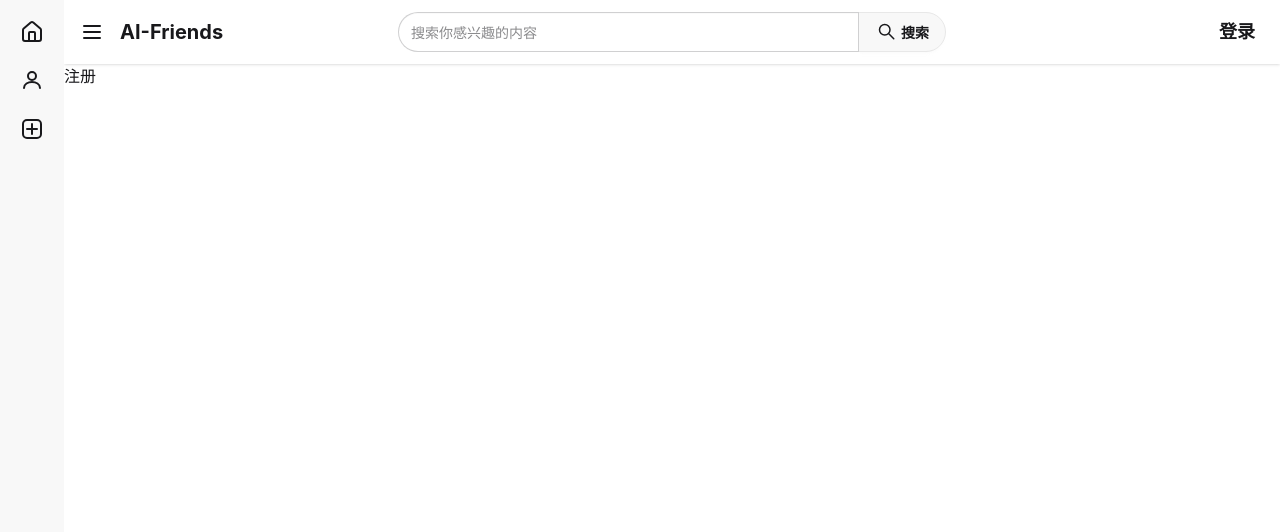
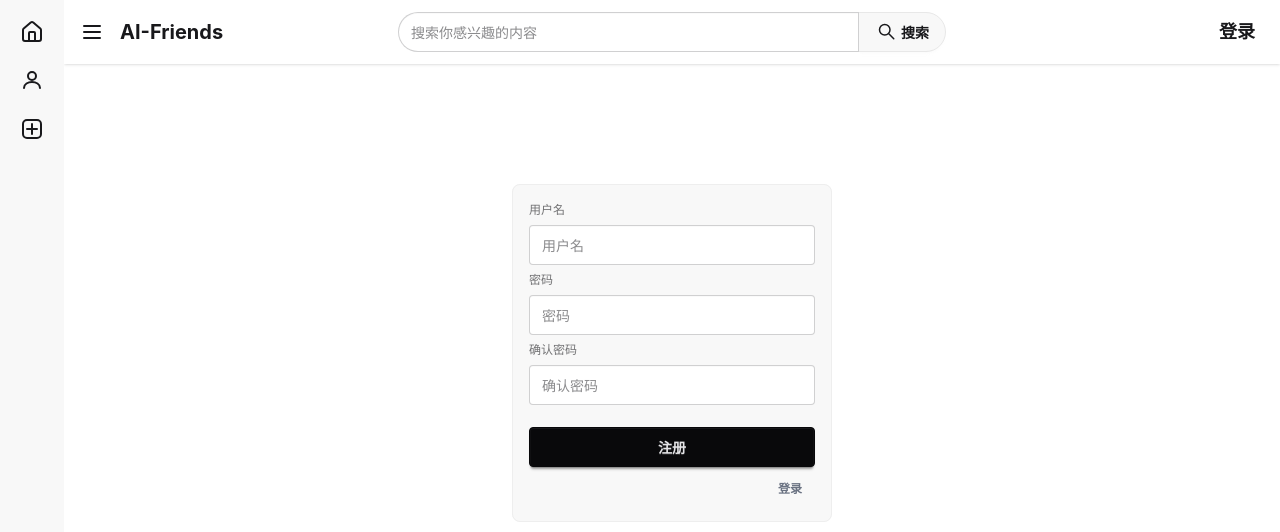
Before and after one commit to hueryan/AIChatWithU, a Vue app in the folder frontend/: page /user/account/register in a window 1280 px wide. Shown: the top 532 px of the page. Built offline with nearby package versions, Linux system fonts and the light colour scheme; the HTML template or start-up script is replaced by a standard one.

Commit message:
登录/注册界面

```diff
--- a/frontend/src/views/user/account/LoginIndex.vue
+++ b/frontend/src/views/user/account/LoginIndex.vue
@@ -3,7 +3,23 @@
 </script>
 
 <template>
-登录
+  <div class="flex justify-center ">
+    <fieldset class="mt-30 fieldset bg-base-200 border-base-300 rounded-box w-xs border p-4">
+
+      <label class="label">用户名</label>
+      <input type="text" class="input" placeholder="用户名" />
+
+      <label class="label">密码</label>
+      <input type="password" class="input" placeholder="密码" />
+
+      <button class="btn btn-neutral mt-4">登录</button>
+      <div class="flex justify-end">
+        <RouterLink :to="{name: 'user-account-register-index'}" class="btn btn-sm btn-ghost text-gray-500">
+          注册
+        </RouterLink>
+      </div>
+    </fieldset>
+  </div>
 </template>
 
 <style scoped>
--- a/frontend/src/views/user/account/RegisterIndex.vue
+++ b/frontend/src/views/user/account/RegisterIndex.vue
@@ -3,7 +3,26 @@
 </script>
 
 <template>
-注册
+  <div class="flex justify-center ">
+    <fieldset class="mt-30 fieldset bg-base-200 border-base-300 rounded-box w-xs border p-4">
+
+      <label class="label">用户名</label>
+      <input type="text" class="input" placeholder="用户名" />
+
+      <label class="label">密码</label>
+      <input type="password" class="input" placeholder="密码" />
+
+      <label class="label">确认密码</label>
+      <input type="password" class="input" placeholder="确认密码" />
+
+      <button class="btn btn-neutral mt-4">注册</button>
+      <div class="flex justify-end">
+        <RouterLink :to="{name: 'user-account-login-index'}" class="btn btn-sm btn-ghost text-gray-500">
+          登录
+        </RouterLink>
+      </div>
+    </fieldset>
+  </div>
 </template>
 
 <style scoped>
```
